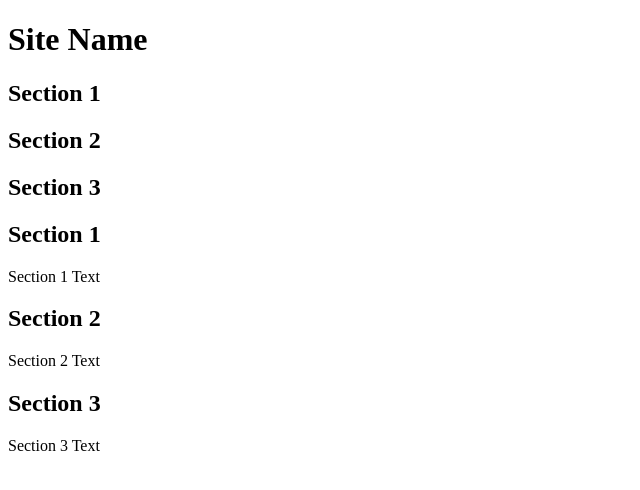
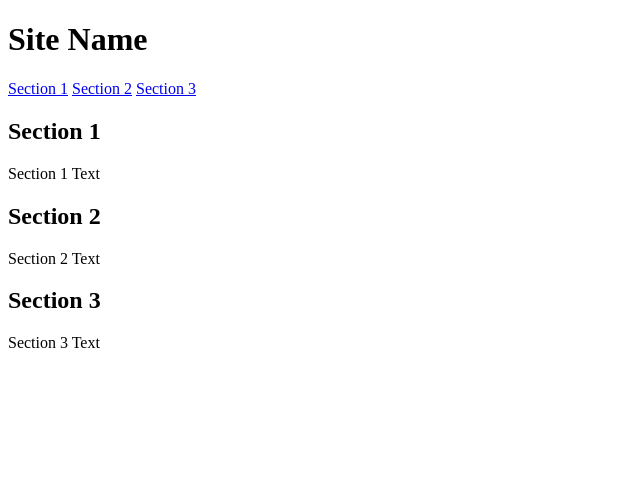
Before and after one commit to AlexaH88/horizon-gamepedia, a plain HTML site: page index.html in a window 1280 px wide. Shown: the whole page, without its empty margins (0-640 px from the left). Drawn offline with Linux system fonts and the light colour scheme.

Commit message:
Add div and a elements to header, including href and aria-labels

```diff
--- a/index.html
+++ b/index.html
@@ -12,12 +12,14 @@
 
 <body>
     <header>
-        <h1>Site Name</h1>
-        <nav>
-            <h2>Section 1</h2>
-            <h2>Section 2</h2>
-            <h2>Section 3</h2>
+        <div>
+            <h1>Site Name</h1>
+            <nav>
+                <a href="#" aria-label="Link to the Section 1 of the website">Section 1</a>
+                <a href="#" aria-label="Link to the Section 2 of the website">Section 2</a>
+                <a href="#" aria-label="Link to the Section 3 of the website">Section 3</a>
         </nav>
+        </div>
     </header>
 
     <section>
```
